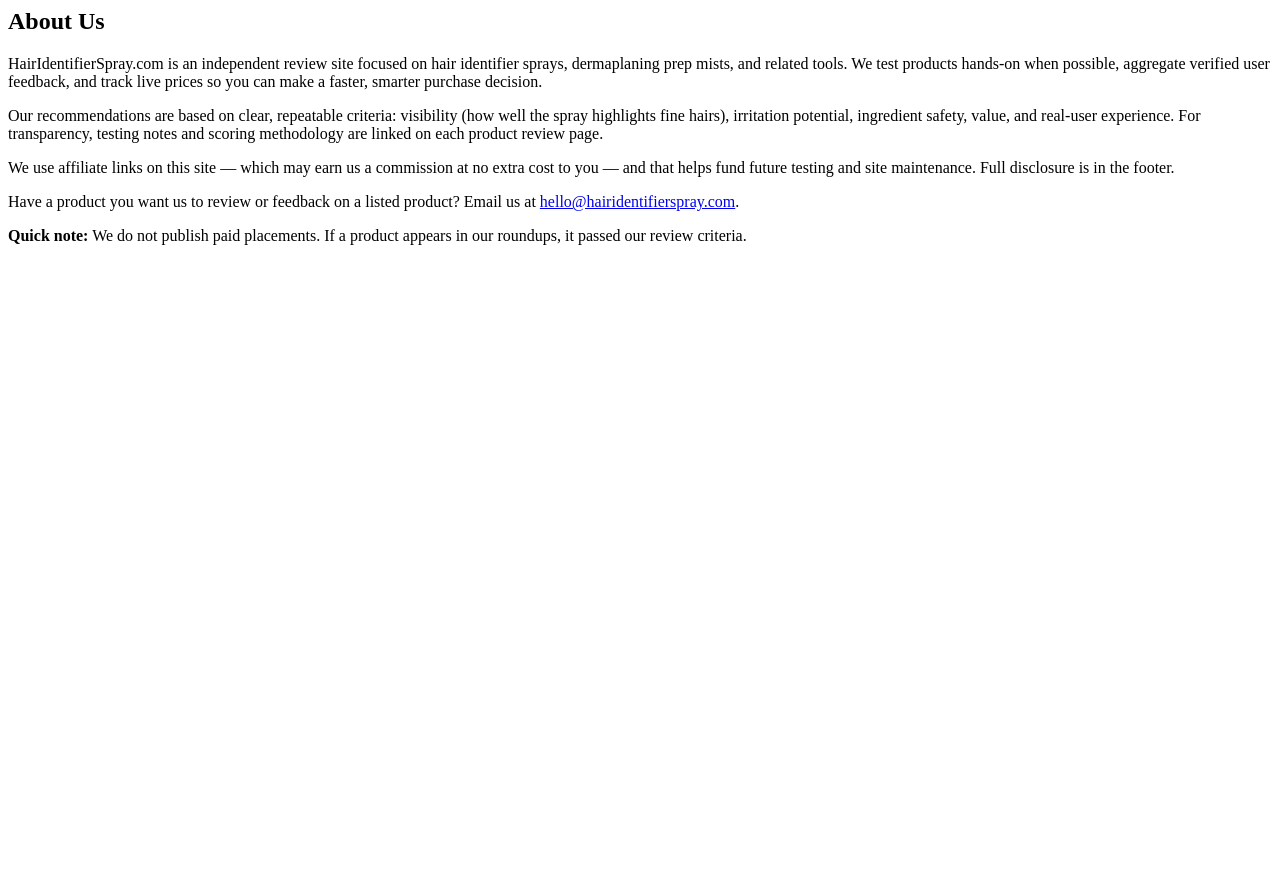
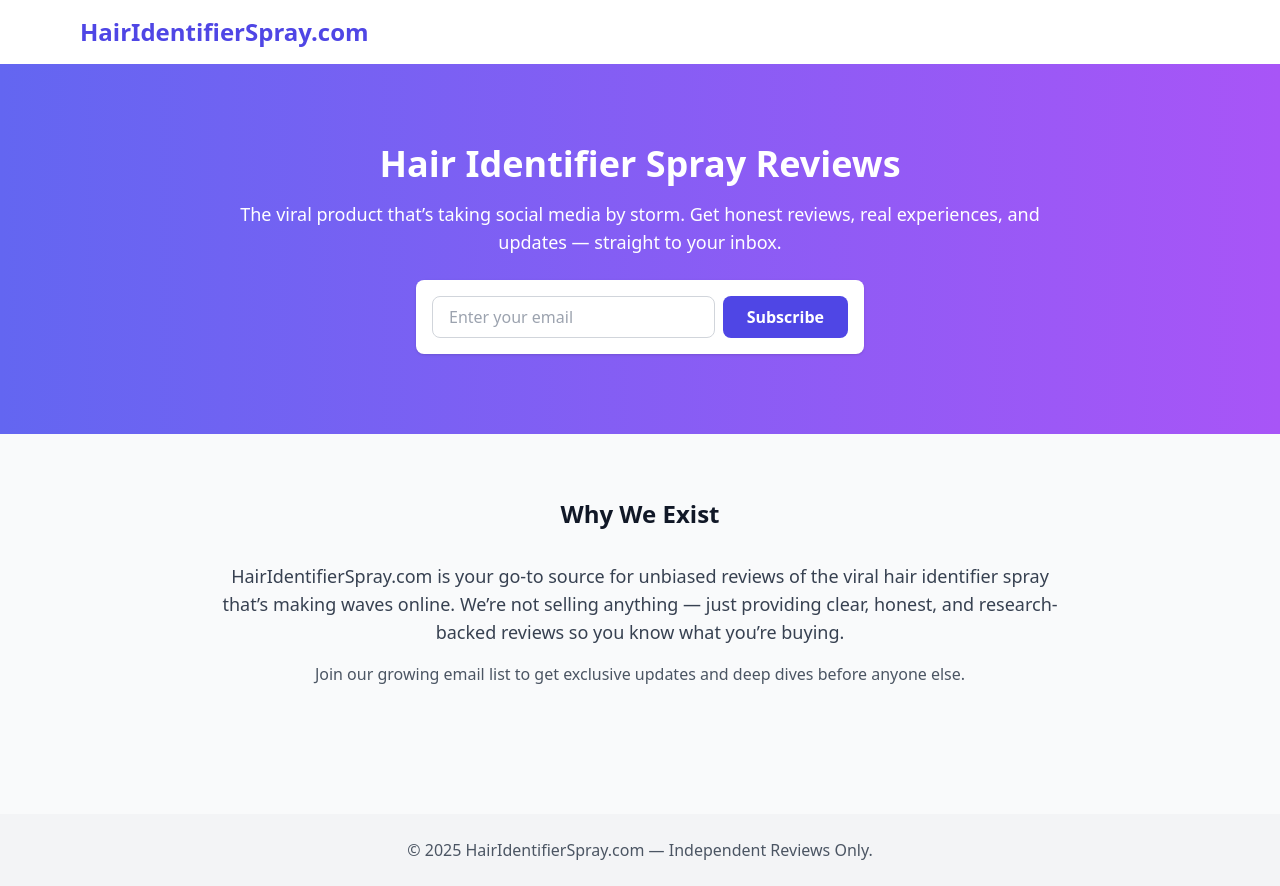
Before and after one commit to kukatinga/hairidentifierspray, a plain HTML site: page about-us/index.html in a window 1280 px wide. Before the commit the page ends 800 px from the top, so only its background shows below. Drawn offline with nearby package versions, Linux system fonts and the light colour scheme.

Commit message:
Update index.html

```diff
--- a/about-us/index.html
+++ b/about-us/index.html
@@ -1,20 +1,45 @@
-<section id="about">
-    <h2>About Us</h2>
-    <p>
-        HairIdentifierSpray.com is an independent review site focused on hair identifier sprays, dermaplaning prep mists, and related tools.
-        We test products hands-on when possible, aggregate verified user feedback, and track live prices so you can make a faster, smarter purchase decision.
-    </p>
-    <p>
-        Our recommendations are based on clear, repeatable criteria: visibility (how well the spray highlights fine hairs), irritation potential, ingredient safety, value, and real-user experience.
-        For transparency, testing notes and scoring methodology are linked on each product review page.
-    </p>
-    <p>
-        We use affiliate links on this site — which may earn us a commission at no extra cost to you — and that helps fund future testing and site maintenance. Full disclosure is in the footer.
-    </p>
-    <p>
-        Have a product you want us to review or feedback on a listed product? Email us at <a href="mailto:hello@hairidentifierspray.com">hello@hairidentifierspray.com</a>.
-    </p>
-    <div class="coupon-alert">
-        <strong>Quick note:</strong> We do not publish paid placements. If a product appears in our roundups, it passed our review criteria.
+<!DOCTYPE html>
+<html lang="en">
+<head>
+  <meta charset="UTF-8" />
+  <meta name="viewport" content="width=device-width, initial-scale=1.0" />
+  <title>Hair Identifier Spray Reviews</title>
+  <script src="https://cdn.tailwindcss.com"></script>
+</head>
+<body class="bg-gray-50 text-gray-900 font-sans">
+
+  <!-- Header -->
+  <header class="bg-white shadow">
+    <div class="max-w-6xl mx-auto px-4 py-4 flex justify-between items-center">
+      <h1 class="text-2xl font-bold text-indigo-600">HairIdentifierSpray.com</h1>
     </div>
-</section>
+  </header>
+
+  <!-- Hero Section -->
+  <section class="bg-gradient-to-r from-indigo-500 to-purple-500 text-white">
+    <div class="max-w-4xl mx-auto px-4 py-20 text-center">
+      <h2 class="text-4xl font-bold mb-4">Hair Identifier Spray Reviews</h2>
+      <p class="text-lg mb-6">The viral product that’s taking social media by storm. Get honest reviews, real experiences, and updates — straight to your inbox.</p>
+      <form class="max-w-md mx-auto bg-white rounded-lg shadow p-4 flex flex-col sm:flex-row gap-2">
+        <input type="email" placeholder="Enter your email" class="flex-1 px-4 py-2 rounded-lg border border-gray-300 focus:outline-none focus:ring-2 focus:ring-indigo-500">
+        <button class="bg-indigo-600 text-white font-semibold px-6 py-2 rounded-lg hover:bg-indigo-700">Subscribe</button>
+      </form>
+    </div>
+  </section>
+
+  <!-- About Section -->
+  <section class="max-w-4xl mx-auto px-4 py-16">
+    <h3 class="text-2xl font-bold text-center mb-8">Why We Exist</h3>
+    <p class="text-lg text-center text-gray-700 mb-4">HairIdentifierSpray.com is your go-to source for unbiased reviews of the viral hair identifier spray that’s making waves online. We’re not selling anything — just providing clear, honest, and research-backed reviews so you know what you’re buying.</p>
+    <p class="text-center text-gray-600">Join our growing email list to get exclusive updates and deep dives before anyone else.</p>
+  </section>
+
+  <!-- Footer -->
+  <footer class="bg-gray-100 py-6 mt-16">
+    <div class="max-w-6xl mx-auto px-4 text-center text-gray-600">
+      &copy; 2025 HairIdentifierSpray.com — Independent Reviews Only.
+    </div>
+  </footer>
+
+</body>
+</html>
```
